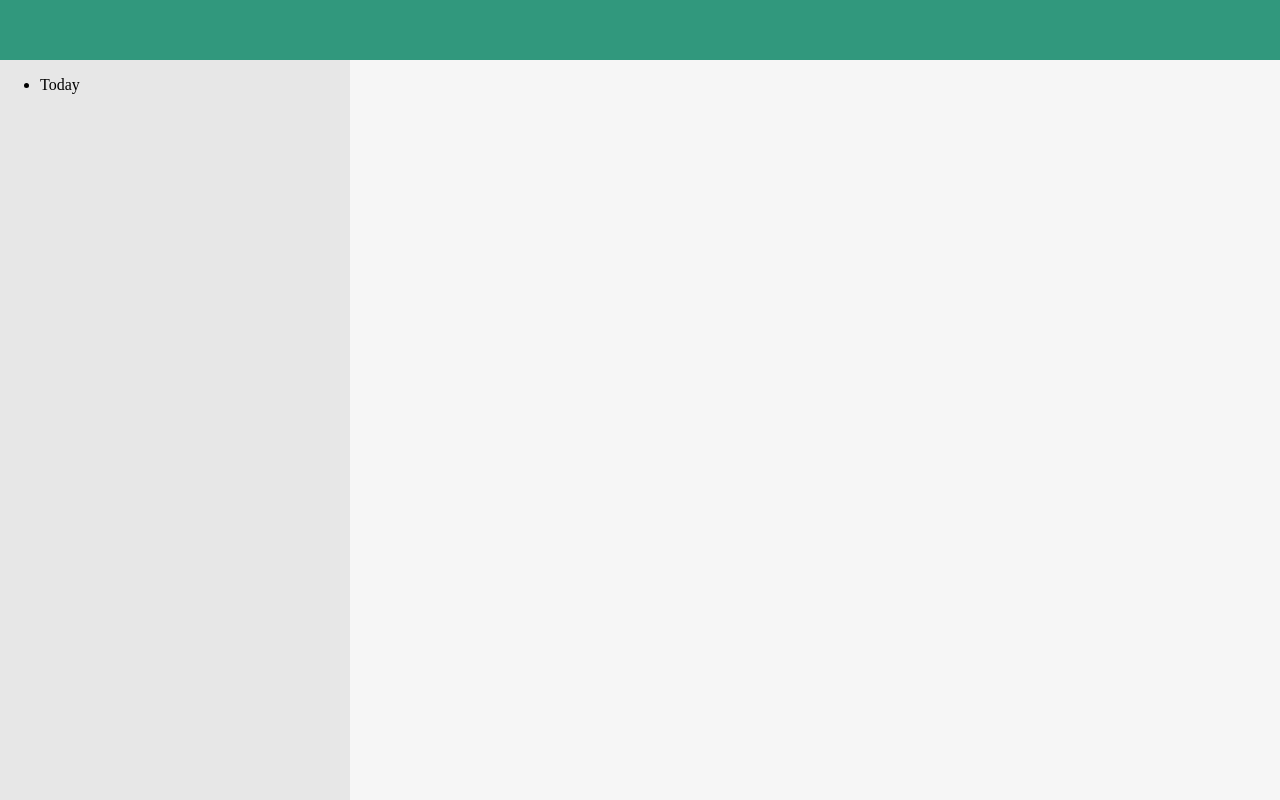
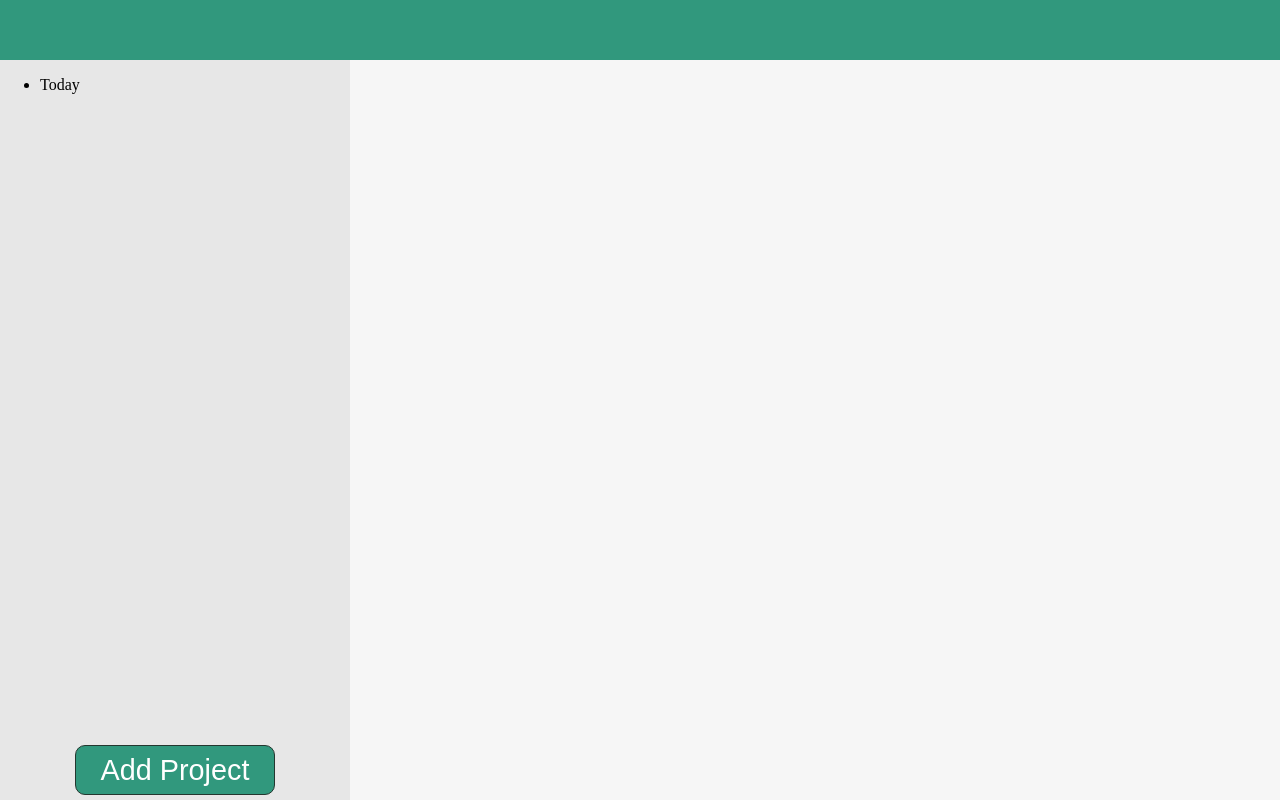
Before and after one commit to Stonehagen/odin-todo-list, a website with bundled scripts: page dist/index.html in a window 1280 px wide. Built offline with nearby package versions, Linux system fonts and the light colour scheme.

Commit message:
add button for adding projects

```diff
--- a/src/index.js
+++ b/src/index.js
@@ -5,4 +5,4 @@ const contentContainer = document.querySelector('#content');
 
 loadTemplate(contentContainer);
 loadDefaultProject();
-displayProjectlist();
+displayProjectlist('.sidebar');
--- a/src/modules/pageLoad.js
+++ b/src/modules/pageLoad.js
@@ -1,21 +1,26 @@
-import { projectlist, getDefaultProject } from './project';
+import { projectlist, getDefaultProject, Project } from './project';
 
 export const loadTemplate = (htmlContainer) => {
-  const htmlClasses = ['header', 'sidebar', 'main'];
+  const htmlClasses = ['header', 'sidebar', 'add-project', 'main'];
 
   htmlClasses.forEach((htmlClass) => {
     const newDiv = document.createElement('div');
     newDiv.classList.add(htmlClass);
     htmlContainer.appendChild(newDiv);
   });
+
+  const htmlAddProjectBtn = document.createElement('button');
+  htmlAddProjectBtn.innerHTML = 'Add Project';
+  const htmlAddProjectDiv = htmlContainer.querySelector('.add-project');
+  htmlAddProjectDiv.appendChild(htmlAddProjectBtn);
 };
 
 export const loadDefaultProject = () => {
   projectlist.addProject(getDefaultProject());
 };
 
-export const displayProjectlist = () => {
-  const htmlSidebar = document.querySelector('.sidebar');
+export const displayProjectlist = (htmlContainerClass) => {
+  const htmlSidebar = document.querySelector(htmlContainerClass);
 
   const htmlProjectList = document.createElement('ul');
   htmlProjectList.classList.add('project-list');
--- a/src/style.css
+++ b/src/style.css
@@ -2,6 +2,7 @@
   --highlightColor: rgb(49, 152, 125);
   --lightAccentColor: rgb(231, 231, 231);
   --lightBackgroundColor: rgb(246, 246, 246);
+  --darkHighlightColor: rgb(20, 115, 90);
 }
 
 body {
@@ -12,10 +13,11 @@ body {
   height: 100vh;
   display: grid;
   grid-template-columns: 350px 4fr;
-  grid-template-rows: 60px 1fr;
+  grid-template-rows: 60px 1fr 60px;
   grid-template-areas:
     'header header'
-    'sidebar main';
+    'sidebar main'
+    'add-project main';
 }
 
 .header {
@@ -28,6 +30,30 @@ body {
   background-color: var(--lightAccentColor);
 }
 
+.add-project {
+  grid-area: add-project;
+  background-color: var(--lightAccentColor);
+  display: flex;
+  justify-content: center;
+  align-items: center;
+}
+
+.add-project button {
+  width: 200px;
+  height: 50px;
+  background-color: var(--highlightColor);
+  border-radius: 10px;
+  color: white;
+  font-size: 1.8em;
+  border: 1px solid rgb(36, 55, 47);
+}
+
+.add-project button:hover {
+  background-color: var(--darkHighlightColor);
+  cursor: pointer;
+}
+
+
 .main {
   grid-area: main;
   background-color: var(--lightBackgroundColor);
```
Also changed, not shown: dist/bundle.js.
